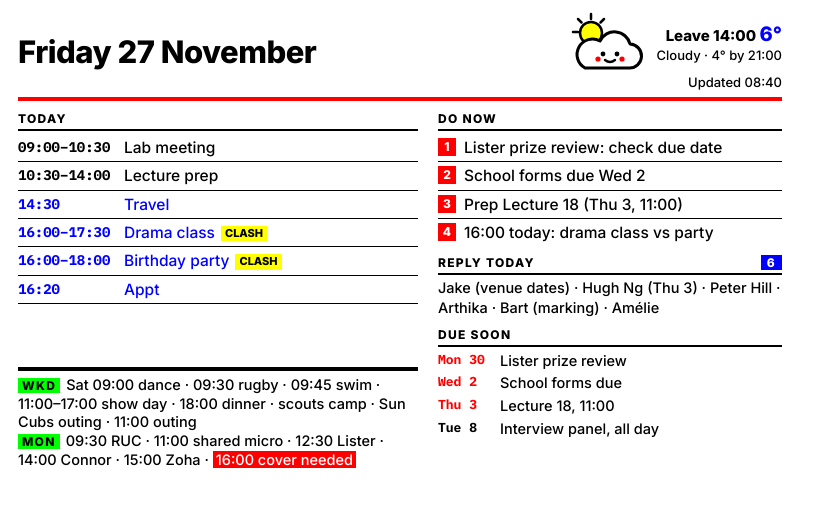
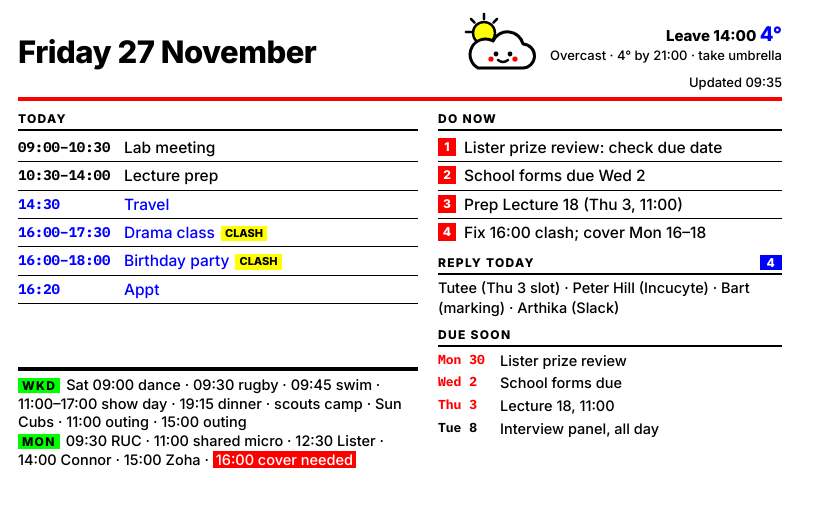
Before and after one commit to codendall/desk-screen, a plain HTML site: page index.html in a window 1280 px wide. Shown: the whole page, without its empty margins (0-827 px from the left). Drawn offline with Linux system fonts and the light colour scheme.

Commit message:
Update index.html for Friday 27 November

```diff
--- a/index.html
+++ b/index.html
@@ -50,7 +50,7 @@ section{display:flex;flex-direction:column;min-height:0}
 <circle cx="40" cy="42" r="2.4" fill="#000"/><circle cx="54" cy="42" r="2.4" fill="#000"/>
 <path d="M42 48 q5 4 10 0" fill="none" stroke="#000" stroke-width="2.4" stroke-linecap="round"/>
 <circle cx="35" cy="47" r="2.6" fill="#f00"/><circle cx="59" cy="47" r="2.6" fill="#f00"/>
-</svg><div class="wxt"><span class="lv">Leave 14:00</span> <span class="tp">6°</span><br>Cloudy · 4° by 21:00</div></div>Updated 08:40</div>
+</svg><div class="wxt"><span class="lv">Leave 14:00</span> <span class="tp">4°</span><br>Overcast · 4° by 21:00 · take umbrella</div></div>Updated 09:35</div>
 </header>
 <div class="cols">
   <section>
@@ -61,7 +61,7 @@ section{display:flex;flex-direction:column;min-height:0}
     <div class="ev home"><div class="t">16:00–17:30</div><div class="w">Drama class<span class="flag y">CLASH</span></div></div>
     <div class="ev home"><div class="t">16:00–18:00</div><div class="w">Birthday party<span class="flag y">CLASH</span></div></div>
     <div class="ev home"><div class="t">16:20</div><div class="w">Appt</div></div>
-    <div class="tom"><b>Wkd</b>Sat 09:00 dance · 09:30 rugby · 09:45 swim · 11:00–17:00 show day · 18:00 dinner · scouts camp · Sun Cubs outing · 11:00 outing<br><b>Mon</b>09:30 RUC · 11:00 shared micro · 12:30 Lister · 14:00 Connor · 15:00 Zoha · <span style="background:#f00;color:#fff;padding:0 3px">16:00 cover needed</span></div>
+    <div class="tom"><b>Wkd</b>Sat 09:00 dance · 09:30 rugby · 09:45 swim · 11:00–17:00 show day · 19:15 dinner · scouts camp · Sun Cubs · 11:00 outing · 15:00 outing<br><b>Mon</b>09:30 RUC · 11:00 shared micro · 12:30 Lister · 14:00 Connor · 15:00 Zoha · <span style="background:#f00;color:#fff;padding:0 3px">16:00 cover needed</span></div>
   </section>
   <section>
     <div class="block">
@@ -70,12 +70,12 @@ section{display:flex;flex-direction:column;min-height:0}
         <li>Lister prize review: check due date</li>
         <li>School forms due Wed 2</li>
         <li>Prep Lecture 18 (Thu 3, 11:00)</li>
-        <li>16:00 today: drama class vs party</li>
+        <li>Fix 16:00 clash; cover Mon 16–18</li>
       </ol>
     </div>
     <div class="block">
-      <h2><span>Reply today</span><span class="n">6</span></h2>
-      <p class="reply">Jake (venue dates) · Hugh Ng (Thu 3) · Peter Hill · Arthika · Bart (marking) · Amélie</p>
+      <h2><span>Reply today</span><span class="n">4</span></h2>
+      <p class="reply">Tutee (Thu 3 slot) · Peter Hill (Incucyte) · Bart (marking) · Arthika (Slack)</p>
     </div>
     <div class="block">
       <h2><span>Due soon</span></h2>
```
